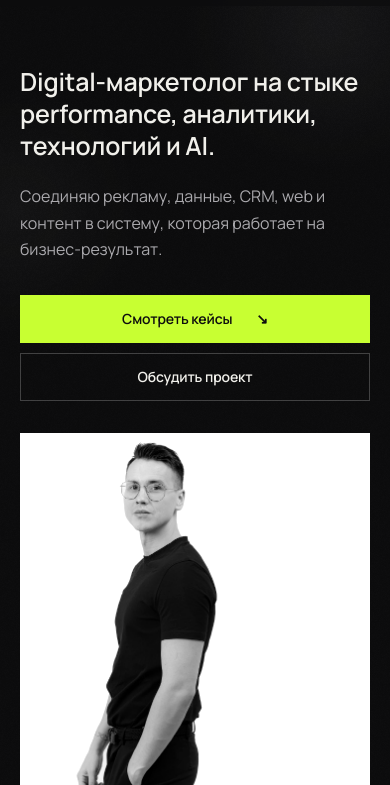
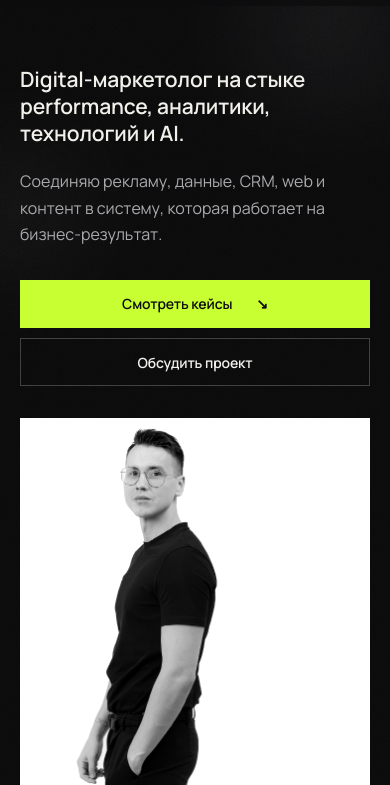
Before and after one commit to vasiliykuzmin94-cell/portfolio, a website: page index.html in a window 390 px wide. Shown: the part 59-844 px from the top of the page. Drawn offline with nearby package versions, Linux system fonts and the light colour scheme; animation ran at ten frames a second; a web font is replaced by a local one.

Commit message:
Update portfolio styles

```diff
--- a/css/custom.css
+++ b/css/custom.css
@@ -1105,7 +1105,7 @@ main,
   margin: 0 0 1.35rem;
   color: var(--ink);
   font-family: var(--display);
-  font-size: clamp(1.55rem, 2.35vw, 2.55rem);
+  font-size: clamp(1.3rem, 1.95vw, 2.1rem);
   font-weight: 600;
   letter-spacing: -0.008em;
   line-height: 1.28 !important;
@@ -2061,7 +2061,7 @@ body.is-ready .hero-tags { transition-delay: 0.42s; }
   .hero-meta { margin-bottom: 2rem; }
   .hero-meta span:last-child { display: none; }
   .hero-title {
-    font-size: clamp(1.45rem, 6.4vw, 2.1rem);
+    font-size: clamp(1.25rem, 5.4vw, 1.85rem);
     line-height: 1.28 !important;
     max-width: none;
   }
--- a/index.html
+++ b/index.html
@@ -36,7 +36,7 @@
       },
     };
   </script>
-  <link rel="stylesheet" href="css/custom.css?v=dark-editorial-42">
+  <link rel="stylesheet" href="css/custom.css?v=dark-editorial-43">
 </head>
 <body class="bg-canvas text-ink font-sans antialiased">
   <div class="page-glow" aria-hidden="true"></div>
```
Also changed, not shown: 1 other file.
